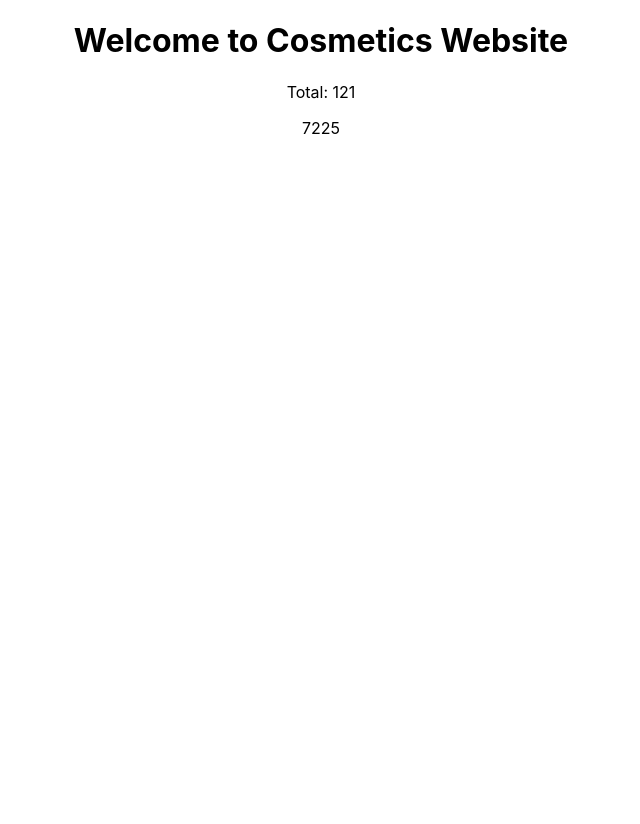
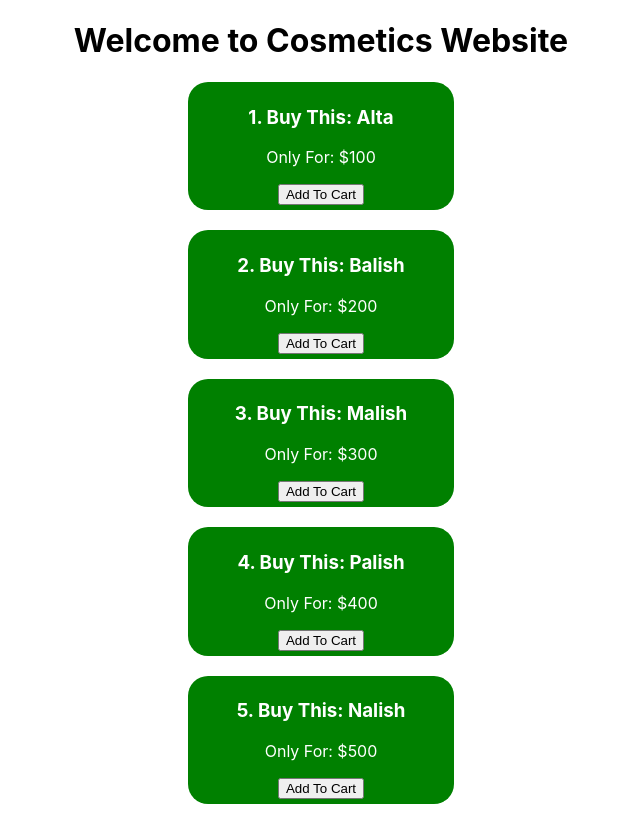
Before and after one commit to sm-jahangir/react-practice, a React (Create React App) app: page / in a window 1280 px wide. Shown: the whole page, without its empty margins (319-959 px from the left). Before the commit the page ends 800 px from the top, so only its background shows below. Built offline with nearby package versions, Linux system fonts and the light colour scheme.

Commit message:
button click to add product in console

```diff
--- a/src/App.js
+++ b/src/App.js
@@ -1,12 +1,11 @@
 import './App.css';
 import Cosmetis from './components/Cosmetics/Cosmetics';
-import Shoes from './components/Shoes/Shoes';
 
 function App() {
   return (
     <div className="App">
       <Cosmetis></Cosmetis>
-      <Shoes></Shoes>
+      {/* <Shoes></Shoes> */}
     </div>
   );
 }
--- /dev/null
+++ b/src/components/Cosmetic/Cosmetic.js
@@ -0,0 +1,20 @@
+import React from 'react'
+
+function Cosmetic(props) {
+    const {id, name, price} = props.cosmetic;
+
+    const addToCart = (id) => {
+        console.log('item added', id);
+    }
+    const addToCartWithParam = () => addToCart(id);
+  return (
+    <div style={{backgroundColor: 'green', color: 'white', borderRadius: '20px', width: '20%', margin: '20px auto', padding: '5px'}}>
+        <h3>{id}. Buy This: {name}</h3>
+        <p>Only For: ${price}</p>
+        {/* <button onClick={addToCartWithParam}>Add To Cart</button> */}
+        <button onClick={ () => addToCart(id)}>Add To Cart</button>
+    </div>
+  )
+}
+
+export default Cosmetic
--- a/src/components/Cosmetics/Cosmetics.js
+++ b/src/components/Cosmetics/Cosmetics.js
@@ -1,15 +1,20 @@
 import React from 'react'
-import { add } from '../../utilities/calculate';
-// import add from '../../utilities/calculate';
+import Cosmetic from '../Cosmetic/Cosmetic'
 
 function Cosmetics() {
-  const first = 55;
-  const second = 66;
-  const total = add(first, second);
+  const cosmetics = [
+    {id: 1, name: 'Alta', price: 100},
+    {id: 2, name: 'Balish', price: 200},
+    {id: 3, name: 'Malish', price: 300},
+    {id: 4, name: 'Palish', price: 400},
+    {id: 5, name: 'Nalish', price: 500},
+  ]
   return (
     <div>
       <h1>Welcome to Cosmetics Website</h1>
-      <p>Total: {total}</p>
+      {
+        cosmetics.map((cosmetic, index) => <Cosmetic key={index} cosmetic={cosmetic}></Cosmetic>)
+      }
     </div>
   )
 }
```
Also changed, not shown: src/components/Cosmetic/Cosmetic.css (added).
